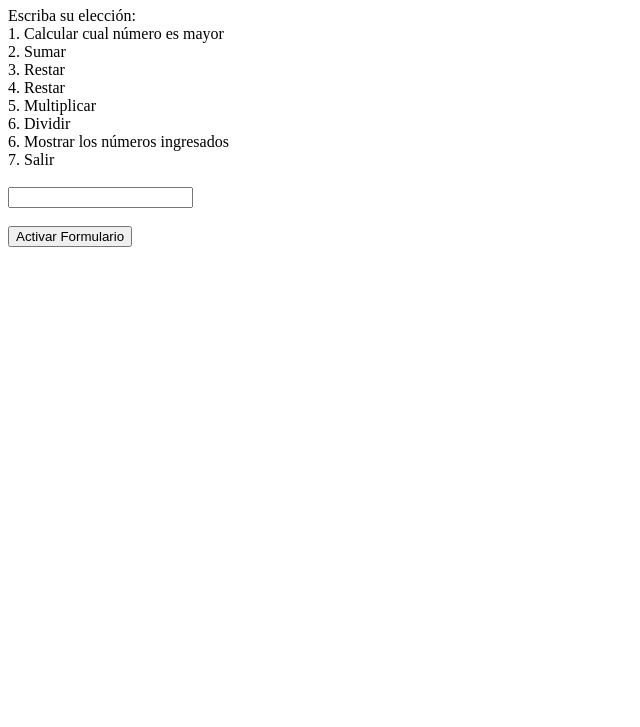
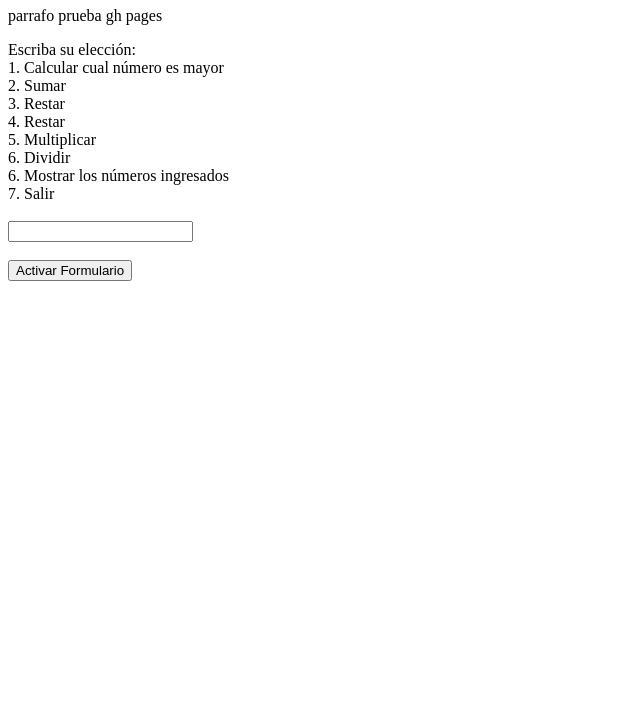
Before and after one commit to cata-moreno/menuopciones, a plain HTML site: page index.html in a window 1280 px wide. Shown: the part 73-800 px from the top of the page, without its empty margins (0-640 px from the left). Drawn offline with Linux system fonts and the light colour scheme.

Commit message:
este commit es para la rama gh-pages

```diff
--- a/index.html
+++ b/index.html
@@ -9,6 +9,7 @@
 </head>
 <body>
     <h1>Elija una operación</h1>
+    <p>parrafo prueba gh pages</p>
     <label for="cajaeleccion">Escriba su elección: <br>
         1. Calcular cual número es mayor <br>
         2. Sumar <br>
```
